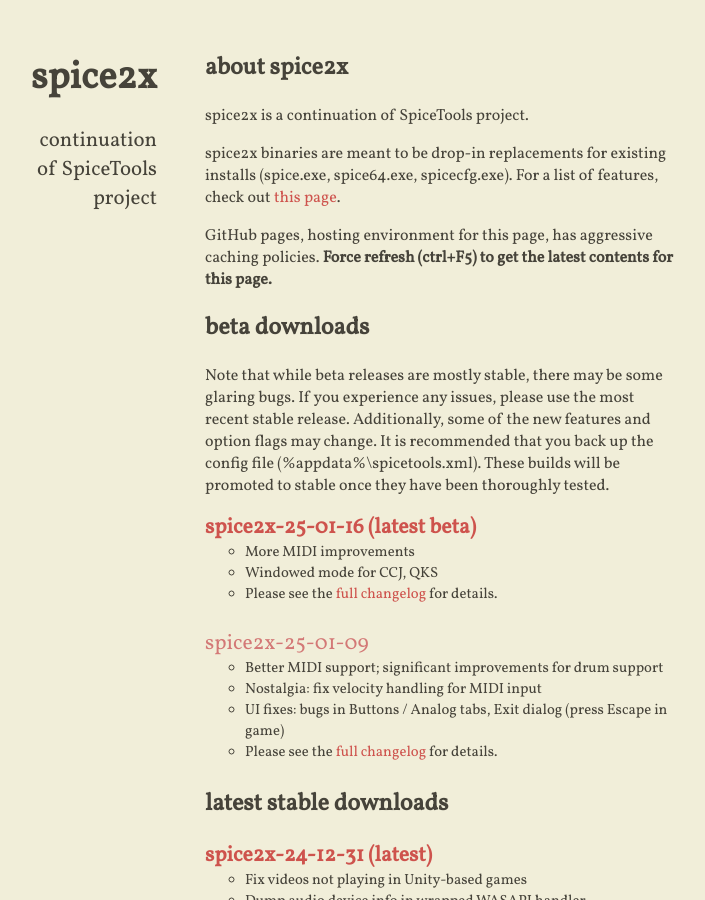
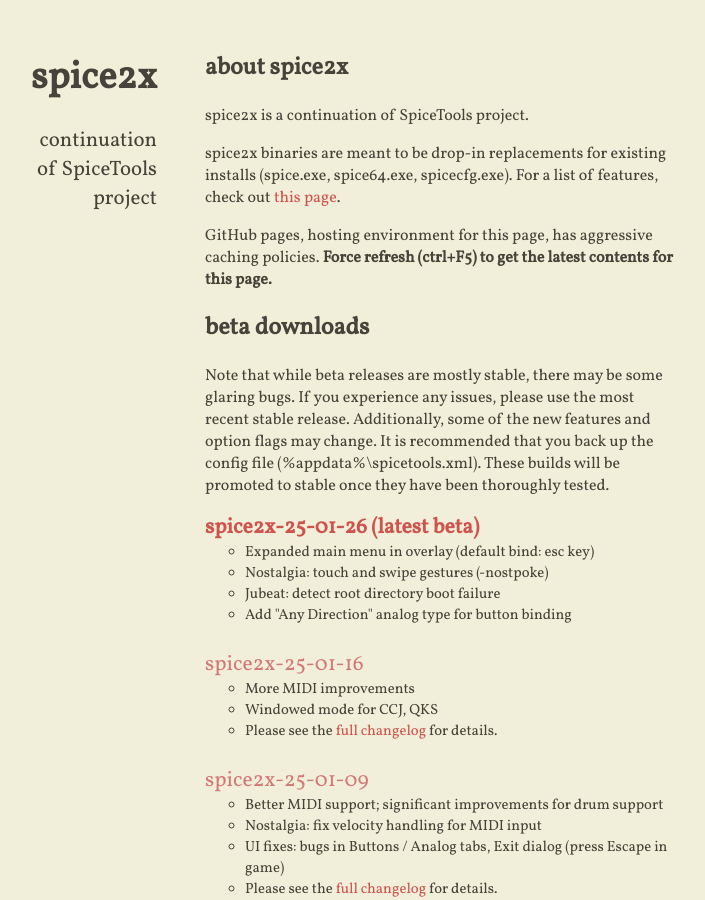
Before and after one commit to spice2x/spice2x.github.io, a Jekyll site: the page built from docs/index.html, in a window 1280 px wide and 900 px high. Shown: the whole window, without its empty margins (299-1004 px from the left). Built offline with Jekyll 4.4.1, drawn with Linux system fonts in a browser that asks for light colours; nearby versions of some CDN libraries.

Commit message:
25-01-26

```diff
--- a/docs/_includes/content.html
+++ b/docs/_includes/content.html
@@ -17,6 +17,17 @@
   stable once they have been thoroughly tested.
 </p>
 <ul class="downloads-beta highlight-latest">
+  <li>
+    <a class="download-link" href="https://github.com/spice2x/spice2x.github.io/releases/download/25-01-26/spice2x-25-01-26.zip">
+      spice2x-25-01-26
+    </a>
+    <ul>
+      <li>Expanded main menu in overlay (default bind: esc key)</li>
+      <li>Nostalgia: touch and swipe gestures (-nostpoke)</li>
+      <li>Jubeat: detect root directory boot failure</li>
+      <li>Add "Any Direction" analog type for button binding</li>
+    </ul>
+  </li>
   <li>
     <a class="download-link" href="https://github.com/spice2x/spice2x.github.io/releases/download/25-01-16/spice2x-25-01-16.zip">
       spice2x-25-01-16
```
